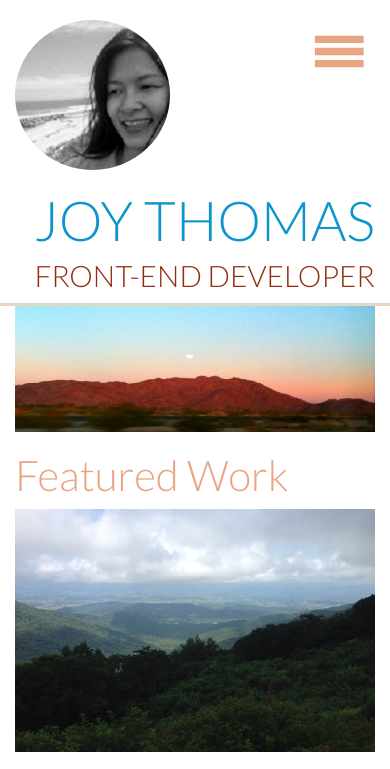
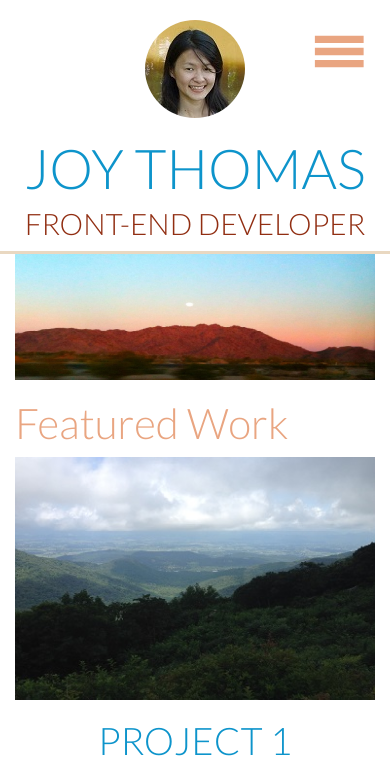
Before and after one commit to joylol/p1-portfolio-jt, a website: page index.html in a window 390 px wide. Shown: the top 769 px of the page. Drawn offline with Linux system fonts and the light colour scheme.

Commit message:
Add smallphoto, change font sizes, and center head elements for improved responsiveness.

```diff
--- a/css/style.css
+++ b/css/style.css
@@ -87,10 +87,8 @@ a {
     background-color: #fff;
     width: 200px;
     position: absolute;
-    /* This trasform moves the drawer off canvas. */
     -webkit-transform: translate(-300px, 0);
     transform: translate(-300px, 0);
-    /* Optionally, we animate the drawer. */
     transition: transform 0.3s ease;
   }
   .nav.open {
@@ -116,3 +114,14 @@ a {
     fill: #E9A581;
   }
 }
+
+@media screen and (max-width: 991px) {
+  .title-name {
+    text-align: center;
+  }
+  .img-circle {
+    display: block;
+    margin-left: auto;
+    margin-right: auto;
+  }
+}
--- a/index.html
+++ b/index.html
@@ -7,16 +7,21 @@
         <title>Project 1 Portfolio Joy Thomas</title>
         <link href='http://fonts.googleapis.com/css?family=Lato:100,300' rel='stylesheet' type='text/css'>
         <link rel="stylesheet" href="css/bootstrap.min.css">
-        <link rel="stylesheet" href="css/style.css">
         <script src="js/jquery-1.11.3.min.js"></script>
         <script src="js/bootstrap.min.js"></script>
+        <link rel="stylesheet" href="css/style.css">
     </head>
     <body>
         <div class="container">
             <header class="header">
                 <div class="row">
-                    <div class="col-md-2 title-myphoto"><img class="img-circle" src="images/myphoto.jpg" alt="My Photo"></div>
-                    <div class="col-md-10 text-right text-uppercase">
+                    <div class="col-md-2 title-myphoto">
+                        <picture>
+                            <source media="(max-width: 418px)" srcset="images/myphotosmall.jpg">
+                            <img class="img-circle" src="images/myphoto.jpg" alt="My Photo">
+                        </picture>
+                    </div>
+                    <div class="col-md-10 title-name text-right text-uppercase">
                         <h1 class="text-thin title-super">Joy Thomas</h1>
                         <h4>Front-end Developer</h4>
                     </div>
```
Also changed, not shown: images/myphotosmall.jpg (added).
